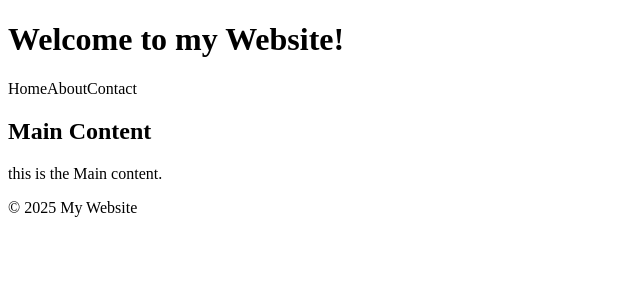
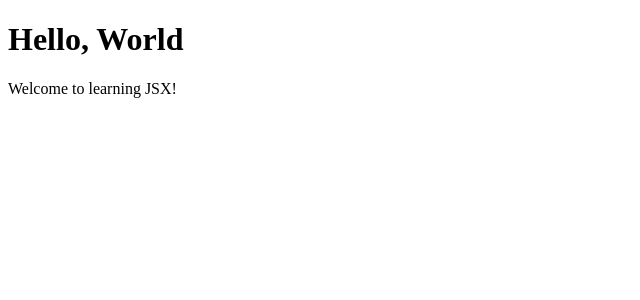
Before and after one commit to ShubhamVerma-Developer/50hours-react-JS-19, a React (Vite) app in the folder intro/react-demos/: page / in a window 1280 px wide. Shown: the top 300 px of the page, without its empty margins (0-640 px from the left). Built offline with nearby package versions, Linux system fonts and the light colour scheme.

Commit message:
create the WelcomeMessage component and render this component in the App.jsx

```diff
--- a/intro/react-demos/src/App.jsx
+++ b/intro/react-demos/src/App.jsx
@@ -1,13 +1,8 @@
-
-import Footer from "./components/Footer";
-import Header from "./components/Header";
-import MainContent from "./components/MainContent";
+import WelcomeMessage from "./components/WelcomeMessage";
 
 function App() {
   return <div>
-    <Header />
-    <MainContent />
-    <Footer />
+    <WelcomeMessage />
   </div>
 }
 
--- /dev/null
+++ b/intro/react-demos/src/components/WelcomeMessage.jsx
@@ -0,0 +1,12 @@
+import React from 'react'
+
+const WelcomeMessage = () => {
+  return (
+    <div>
+        <h1>Hello, World</h1>
+        <p>Welcome to learning JSX!</p>
+    </div>
+  )
+}
+
+export default WelcomeMessage
```
